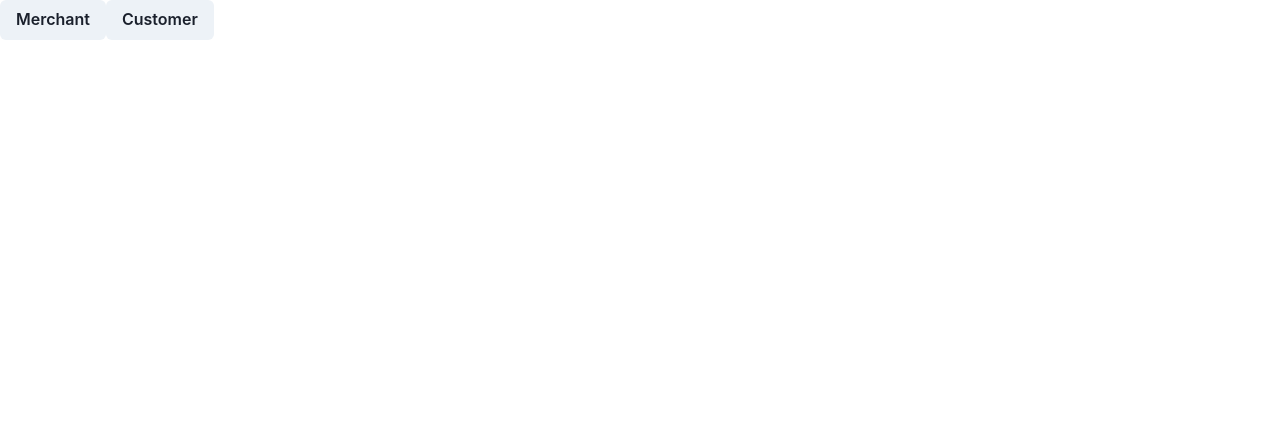
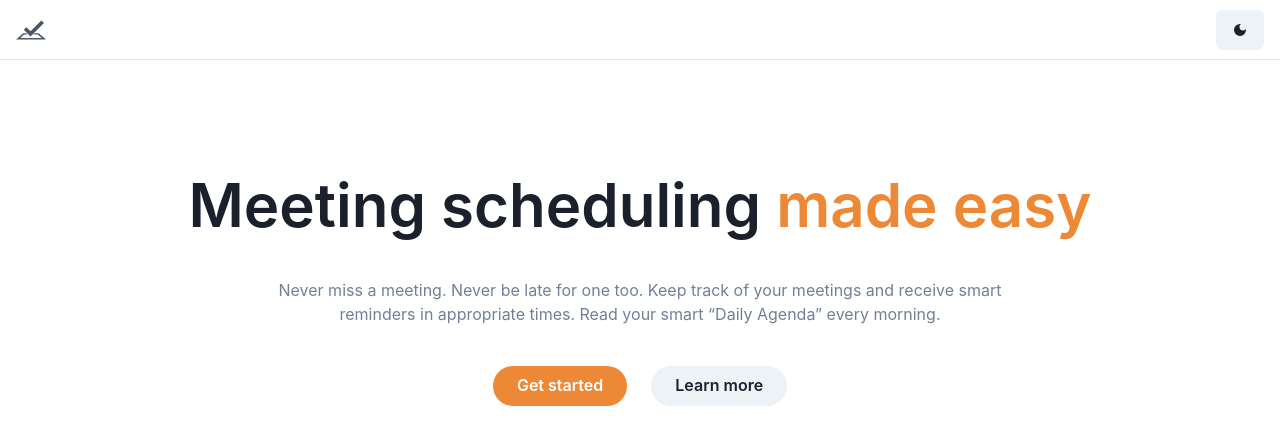
Before and after one commit to MuhammadFASEEH2002/Procom24-webDev, a React (Vite) app in the folder client/: page / in a window 1280 px wide. Shown: the top 444 px of the page. Built offline with nearby package versions, Linux system fonts and the light colour scheme.

Commit message:
homepage

```diff
--- a/client/package.json
+++ b/client/package.json
@@ -10,6 +10,7 @@
     "preview": "vite preview"
   },
   "dependencies": {
+    "@chakra-ui/icons": "^2.1.1",
     "@chakra-ui/react": "^2.8.2",
     "@emotion/react": "^11.11.4",
     "@emotion/styled": "^11.11.0",
--- a/client/src/Homepage/HomePage.tsx
+++ b/client/src/Homepage/HomePage.tsx
@@ -1,16 +1,62 @@
-import { Stack, Button } from '@chakra-ui/react'
-
+import {
+  Button, Flex,
+  Container,
+  Heading,
+  Text,
+  Icon,
+  IconProps,Stack
+} from '@chakra-ui/react'
 import { Link } from 'react-router-dom'
+import Navbar from './components/Navbar'
 
 const Homepage = () => {
   return (
     <>
-    <Link to={"/merchant/login"}>
+      <Navbar></Navbar>
+      {/* <Link to={"/merchant/login"}>
     <Button>Merchant</Button>
     </Link>
     <Link to={"/customer/login"}>
     <Button>Customer</Button>
-    </Link>
+    </Link> */}
+      <Container maxW={'5xl'}>
+        <Stack
+          textAlign={'center'}
+          align={'center'}
+          spacing={{ base: 8, md: 10 }}
+          py={{ base: 20, md: 28 }}>
+          <Heading
+            fontWeight={600}
+            fontSize={{ base: '3xl', sm: '4xl', md: '6xl' }}
+            lineHeight={'110%'}>
+            Meeting scheduling{' '}
+            <Text as={'span'} color={'orange.400'}>
+              made easy
+            </Text>
+          </Heading>
+          <Text color={'gray.500'} maxW={'3xl'}>
+            Never miss a meeting. Never be late for one too. Keep track of your meetings and
+            receive smart reminders in appropriate times. Read your smart “Daily Agenda”
+            every morning.
+          </Text>
+          <Stack spacing={6} direction={'row'}>
+            <Button
+              rounded={'full'}
+              px={6}
+              colorScheme={'orange'}
+              bg={'orange.400'}
+              _hover={{ bg: 'orange.500' }}>
+              Get started
+            </Button>
+            <Button rounded={'full'} px={6}>
+              Learn more
+            </Button>
+          </Stack>
+          <Flex w={'full'}>
+            {/* <Illustration height={{ sm: '24rem', lg: '28rem' }} mt={{ base: 12, sm: 16 }} /> */}
+          </Flex>
+        </Stack>
+      </Container>
 
     </>
   )
--- /dev/null
+++ b/client/src/Homepage/components/Navbar.tsx
@@ -0,0 +1,197 @@
+import {
+    Box,
+    Flex,
+    Text,
+    Button,
+    Stack,
+    Icon,
+    Popover,
+    PopoverTrigger,
+    PopoverContent,
+    useColorModeValue,
+    useColorMode
+  } from '@chakra-ui/react'
+  import {
+    ChevronRightIcon,
+  } from '@chakra-ui/icons'
+  import { MdDarkMode} from "react-icons/md";
+  import { SiTestcafe } from "react-icons/si";
+  import { IoSunnyOutline } from "react-icons/io5";
+
+  export default function Navbar() {
+    // const { isOpen, onToggle } = useDisclosure()
+    const { colorMode, toggleColorMode } = useColorMode()
+
+    return (
+      <Box>
+        <Flex
+          bg={useColorModeValue('white', 'gray.800')}
+          color={useColorModeValue('gray.600', 'white')}
+          minH={'60px'}
+          py={{ base: 2 }}
+          px={{ base: 4 }}
+          borderBottom={1}
+          borderStyle={'solid'}
+          borderColor={useColorModeValue('gray.200', 'gray.900')}
+          align={'center'}>
+          <Flex
+            flex={{ base: 1, md: 'auto' }}
+            ml={{ base: -2 }}
+            display={{ base: 'flex', md: 'none' }}>
+          </Flex>
+          <Flex flex={{ base: 1 }} justify={{ base: 'center', md: 'start' }}>
+
+          <SiTestcafe size={30} />
+
+            <Flex display={{ base: 'none', md: 'flex' }} ml={10}>
+              <DesktopNav />
+            </Flex>
+          </Flex>
+
+          <Stack
+            flex={{ base: 1, md: 0 }}
+            justify={'flex-end'}
+            direction={'row'}
+            spacing={6}>
+
+            <Button onClick={toggleColorMode} size={{ base: 'md', md: 'md', lg: 'md' }}>
+              {colorMode === 'light' ? <MdDarkMode /> : <IoSunnyOutline />}
+            </Button>
+          </Stack>
+        </Flex>
+      </Box>
+    )
+  }
+
+  const DesktopNav = () => {
+    const linkColor = useColorModeValue('gray.600', 'gray.200')
+    const linkHoverColor = useColorModeValue('gray.800', 'white')
+    const popoverContentBgColor = useColorModeValue('white', 'gray.800')
+
+    return (
+      <Stack direction={'row'} spacing={4}>
+        {NAV_ITEMS.map((navItem) => (
+          <Box key={navItem.label}>
+            <Popover trigger={'hover'} placement={'bottom-start'}>
+              <PopoverTrigger>
+                <Box
+                  as="a"
+                  p={2}
+                  href={navItem.href ?? '#'}
+                  fontSize={'sm'}
+                  fontWeight={500}
+                  color={linkColor}
+                  _hover={{
+                    textDecoration: 'none',
+                    color: linkHoverColor,
+                  }}>
+                  {navItem.label}
+                </Box>
+              </PopoverTrigger>
+
+              {navItem.children && (
+                <PopoverContent
+                  border={0}
+                  boxShadow={'xl'}
+                  bg={popoverContentBgColor}
+                  p={4}
+                  rounded={'xl'}
+                  minW={'sm'}>
+                  <Stack>
+                    {navItem.children.map((child) => (
+                      <DesktopSubNav key={child.label} {...child} />
+                    ))}
+                  </Stack>
+                </PopoverContent>
+              )}
+            </Popover>
+          </Box>
+        ))}
+      </Stack>
+    )
+  }
+
+  const DesktopSubNav = ({ label, href, subLabel }: NavItem) => {
+    return (
+      <Box
+        as="a"
+        href={href}
+        role={'group'}
+        display={'block'}
+        p={2}
+        rounded={'md'}
+        _hover={{ bg: useColorModeValue('pink.50', 'gray.900') }}>
+        <Stack direction={'row'} align={'center'}>
+          <Box>
+            <Text
+              transition={'all .3s ease'}
+              _groupHover={{ color: 'pink.400' }}
+              fontWeight={500}>
+              {label}
+            </Text>
+            <Text fontSize={'sm'}>{subLabel}</Text>
+          </Box>
+          <Flex
+            transition={'all .3s ease'}
+            transform={'translateX(-10px)'}
+            opacity={0}
+            _groupHover={{ opacity: '100%', transform: 'translateX(0)' }}
+            justify={'flex-end'}
+            align={'center'}
+            flex={1}>
+            <Icon color={'pink.400'} w={5} h={5} as={ChevronRightIcon} />
+          </Flex>
+        </Stack>
+      </Box>
+    )
+  }
+
+
+
+  interface NavItem {
+    label: string
+    subLabel?: string
+    children?: Array<NavItem>
+    href?: string
+  }
+
+  const NAV_ITEMS: Array<NavItem> = [
+    //   {
+    //     label: 'Inspiration',
+    //     children: [
+    //       {
+    //         label: 'Explore Design Work',
+    //         subLabel: 'Trending Design to inspire you',
+    //         href: '#',
+    //       },
+    //       {
+    //         label: 'New & Noteworthy',
+    //         subLabel: 'Up-and-coming Designers',
+    //         href: '#',
+    //       },
+    //     ],
+    //   },
+    //   {
+    //     label: 'Find Work',
+    //     children: [
+    //       {
+    //         label: 'Job Board',
+    //         subLabel: 'Find your dream design job',
+    //         href: '#',
+    //       },
+    //       {
+    //         label: 'Freelance Projects',
+    //         subLabel: 'An exclusive list for contract work',
+    //         href: '#',
+    //       },
+    //     ],
+    //   },
+    //   {
+    //     label: 'Learn Design',
+    //     href: '#',
+    //   },
+    //   {
+    //     label: 'Hire Designers',
+    //     href: '#',
+    //   },
+  ]
```
Also changed, not shown: 2 other files (tests, documents, lock files or other folders).
